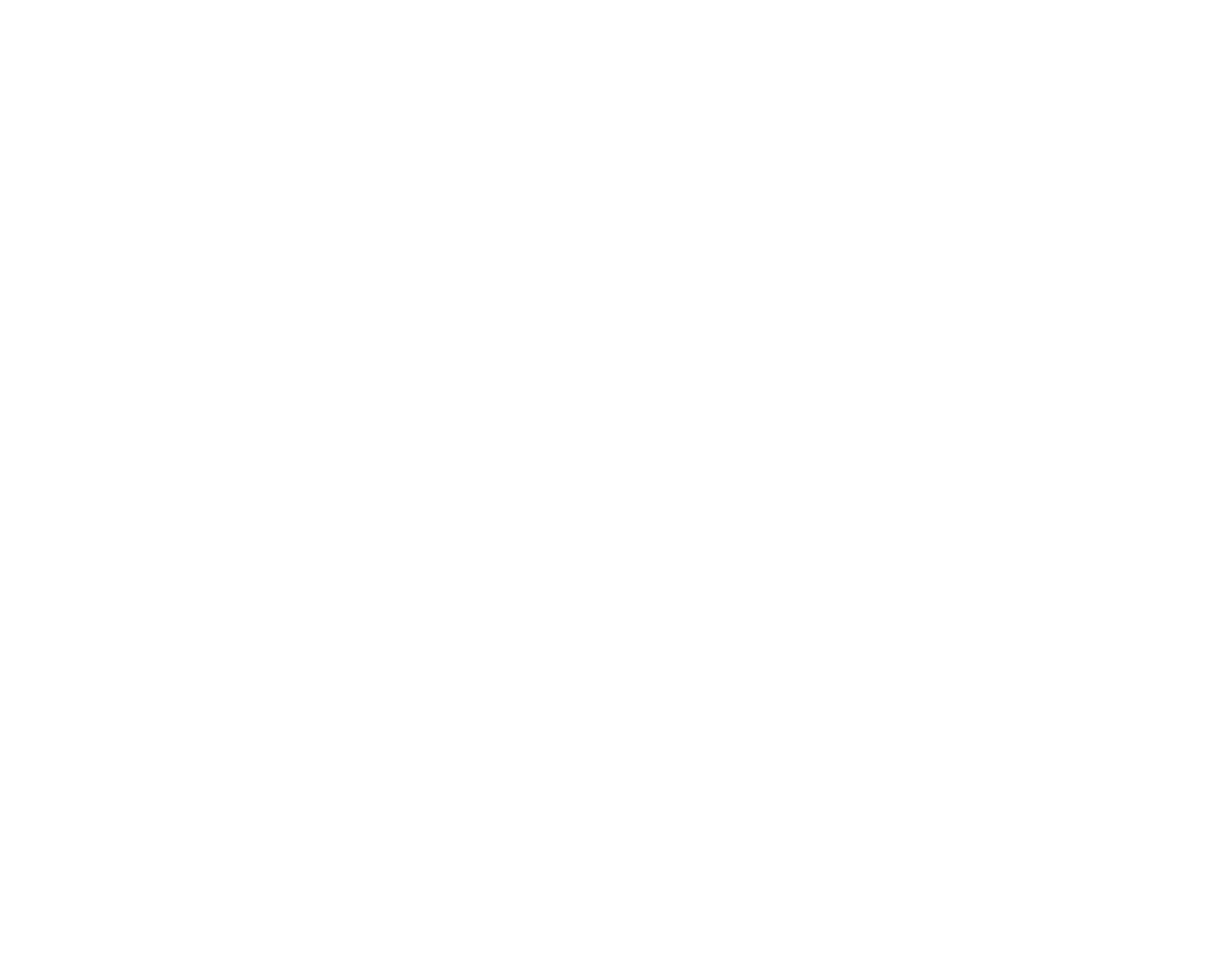
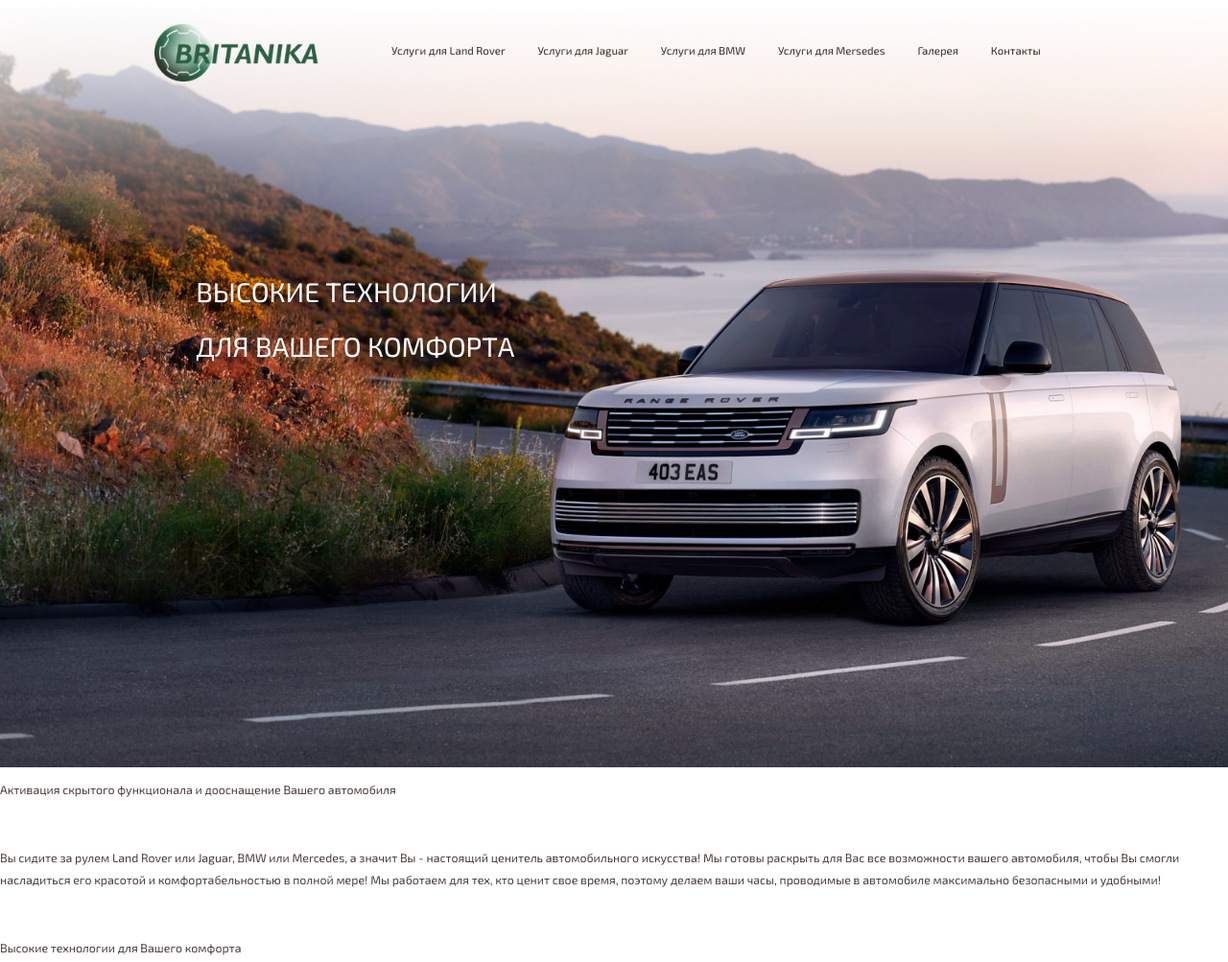
Before and after one commit to Prilepov/Britanika_online_git, a plain HTML site: page index.html in a window 1280 px wide. Shown: the whole page at 96% size. Before the commit the page ends 800 px from the top, so only its background shows below. Drawn offline with Linux system fonts and the light colour scheme.

Commit message:
Lead menu complite

```diff
--- a/index.html
+++ b/index.html
@@ -5,8 +5,57 @@
     <meta http-equiv="X-UA-Compatible" content="IE=edge">
     <meta name="viewport" content="width=device-width, initial-scale=1.0">
     <title>Britanika</title>
+    <link rel="stylesheet" href="style.css">
+    <script src="script.js"></script>
 </head>
 <body>
+    <header>
+        <nav>
+            <ul>
+                <li><img id="logo_header" src="images/logo.png"></li>
+                <li><a href="">Услуги для Land Rover</a></li>
+                <li><a href="">Услуги для Jaguar</a></li>
+                <li><a href="">Услуги для BMW</a></li>
+                <li><a href="">Услуги для Mersedes</a></li>
+                <li><a href="">Галерея</a></li>
+                <li><a href="">Контакты</a></li>
+            </ul>
+        </nav>
+    </header>
+    <main>
+        <section>
+            <div id="lead">
+                <div>
+                    <h1>Высокие технологии<br> для Вашего комфорта</h1>
+                </div>
+            </div>
+            <div>
+                <div>
+                    <div>
+                        <p>Активация скрытого функционала и дооснащение Вашего автомобиля</p>
+                    </div>
+                    <div>
+                        <img src="" alt="">
+                        <img src="" alt="">
+                        <img src="" alt="">
+                        <img src="" alt="">
+                    </div>
+                    <div>
+                        <p>Вы сидите за рулем Land Rover или Jaguar, BMW или Mercedes, а значит Вы - настоящий ценитель автомобильного искусства!
+                            Мы готовы раскрыть для Вас все возможности вашего автомобиля, чтобы Вы смогли насладиться его красотой и комфортабельностью в полной мере!
+                            Мы работаем для тех, кто ценит свое время, поэтому делаем ваши часы, проводимые в автомобиле максимально безопасными и удобными!
+                        </p>
+                    </div>
+                    <div>
+                        <img src="" alt="">
+                        <div>
+                            <p>Высокие технологии для Вашего комфорта</p>
+                        </div>
+                    </div>
+                </div>
+            </div>
+        </section>
 
+    </main>
 </body>
 </html>
--- /dev/null
+++ b/style.css
@@ -0,0 +1,83 @@
+@import url('https://fonts.googleapis.com/css2?family=Exo+2:ital,wght@0,100;0,200;0,300;0,400;0,500;0,600;0,700;0,800;0,900;1,100;1,200;1,300;1,400;1,500;1,600;1,700;1,800;1,900&family=Raleway:ital,wght@0,100;0,200;0,300;0,400;0,500;0,600;0,700;0,800;0,900;1,100;1,200;1,300;1,400;1,500;1,600;1,700;1,800;1,900&display=swap');
+
+:root {
+    --lead_color: #4A3D3A;
+    --accent_color: #C31C2C;
+}
+body {
+    margin: 0 0 0 0;
+    font-family: 'Exo 2';
+    font-style: normal;
+    font-size: calc( 7px + 8 * ( 100vw / 1920 ) );
+    font-weight: 400;
+    line-height: calc( 13px + 15 * ( 100vw / 1920 ) );
+    color: var(--lead_color)
+}
+header {
+    position: absolute;
+    width: 80%;
+    height: 33.6%;
+    padding: 0 10% 0 10%;
+    background: linear-gradient(180deg, #FFFFFF 0%, rgba(255, 255, 255, 0) 100%);
+}
+main {
+
+}
+
+/* Menu */
+header nav {
+
+}
+header nav ul {
+    width: 100%;
+    display: flex;
+    flex-direction: row;
+    justify-content: center;
+    align-items: center;
+    padding: 0;
+}
+header nav ul li {
+    margin-right: 3.31%;
+    list-style: none;
+}
+header nav ul li a {
+    font-size: calc( 4px + 11 * ( 100vw / 1920 ) );
+    font-weight: 500;
+    color: var(--lead_color);
+    text-decoration: none;
+}
+header nav ul li a:hover {
+    color: var(--accent_color);
+}
+#logo_header {
+    height: 4.89em;
+    margin-top: 1em;
+    padding-right: 3.36em;
+}
+
+/* Lead screen */
+#lead {
+    height: 100vh;
+    background: url(images/background_lead.jpg) no-repeat;
+    background-size: cover;
+    background-position: center center;
+}
+#lead div {
+    position: absolute;
+    top: 31.55%;
+    left: 15.96%;
+}
+#lead div h1 {
+    font-size: calc( 5px + 35 * ( 100vw / 1920 ) );
+    line-height: calc( 10px + 70 * ( 100vw / 1920 ) );
+    font-weight: 400;
+    color: #ffffff;
+    text-transform: uppercase;
+}
+
+/* First screen */
+#first {
+    height: 69vh;
+    background-image: url(images/background_first.jpg);
+
+}
```
Also changed, not shown: images/background_first.jpg (added), images/background_lead.jpg (added), images/logo.png (added), images/logo_second.png (added), images/model_bmw.png (added), images/model_jag.png (added), images/model_land.png (added), images/model_mers.png (added), script.js (added).
